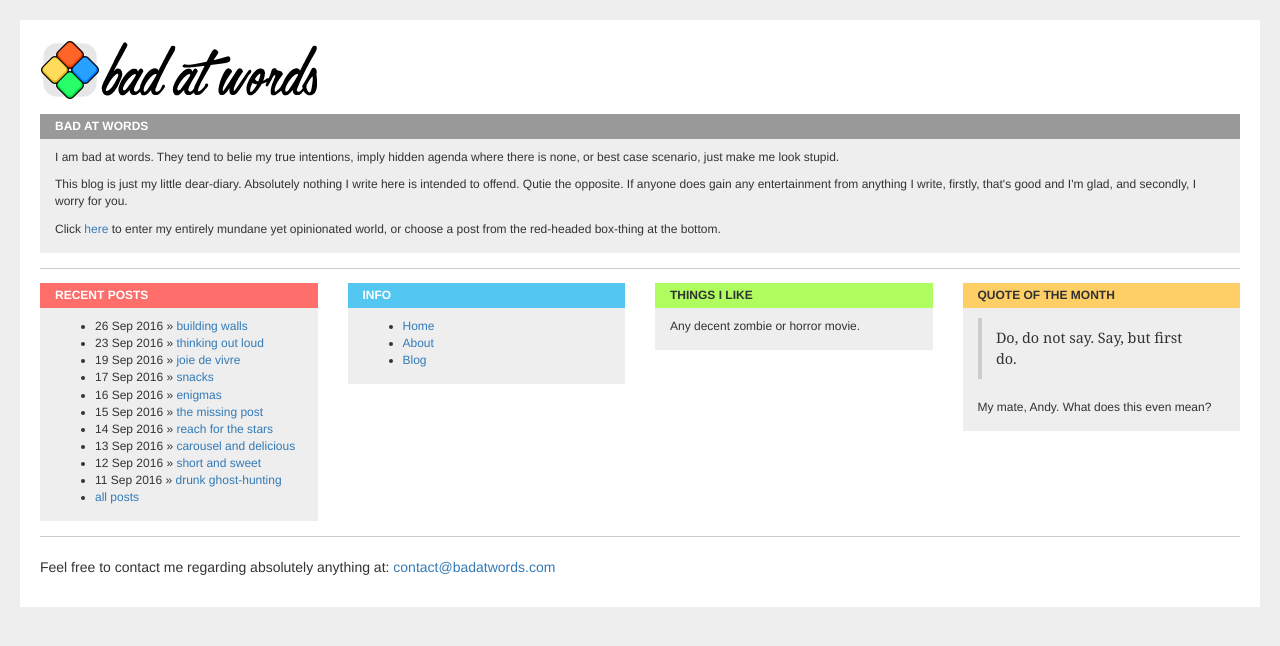
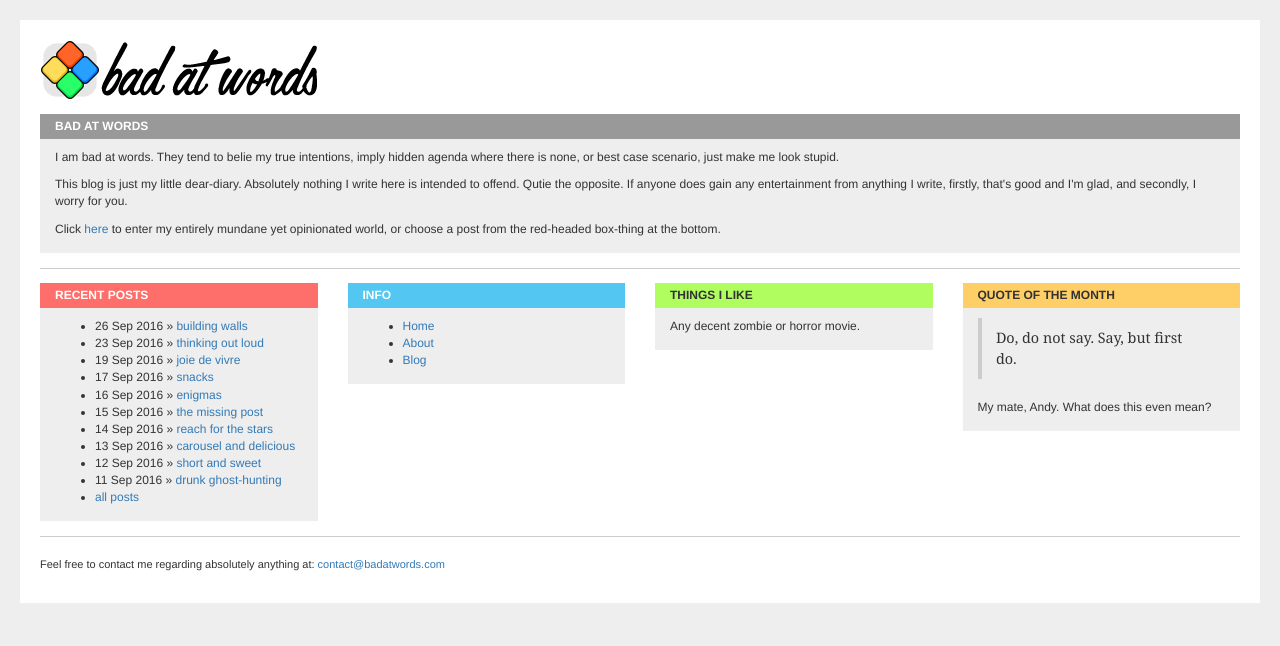
Before and after one commit to davidgitstuff/davidgitstuff.github.io, a Jekyll site: the page built from index.html, in a window 1280 px wide. Shown: the top 646 px of the page. Built offline with Jekyll 4.4.1, drawn with Linux system fonts in a browser that asks for light colours.

Commit message:
layout update

```diff
--- a/_layouts/default.html
+++ b/_layouts/default.html
@@ -95,7 +95,7 @@
 
 <hr style="margin-top: 0px;">
 
-				<p>Feel free to contact me regarding absolutely anything at:
+				<p style="font-size:11px;">Feel free to contact me regarding absolutely anything at:
 								<script language="JavaScript">
 								var username = "contact";
 								var hostname = "badatwords.com";
```
